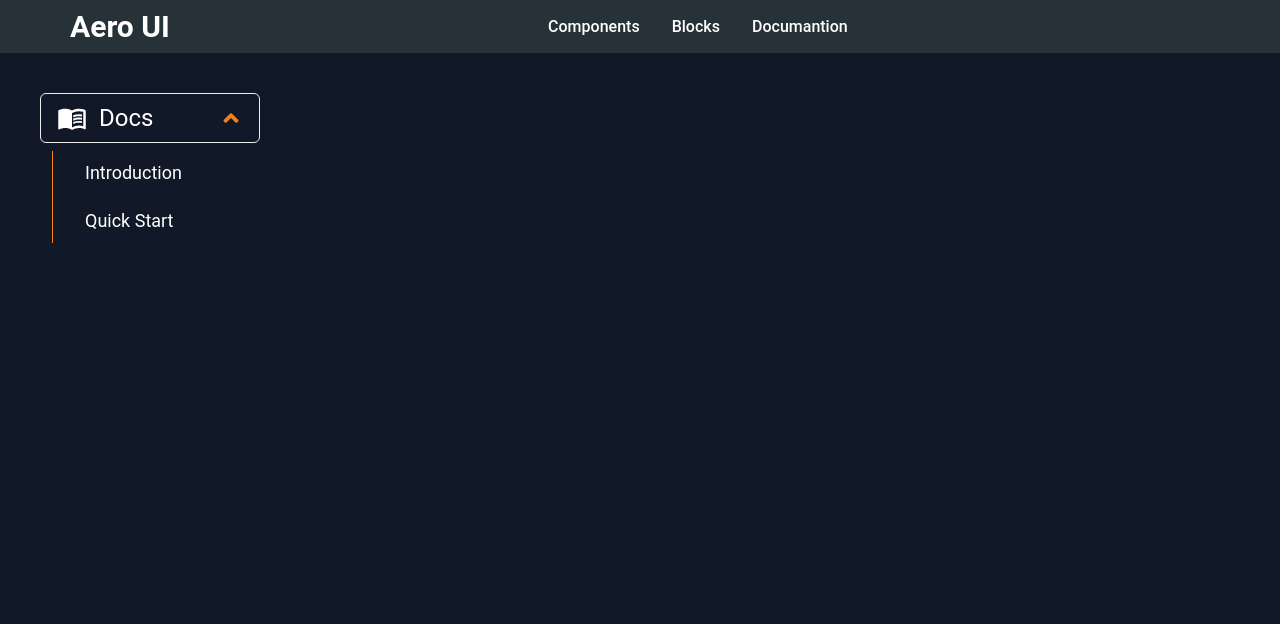
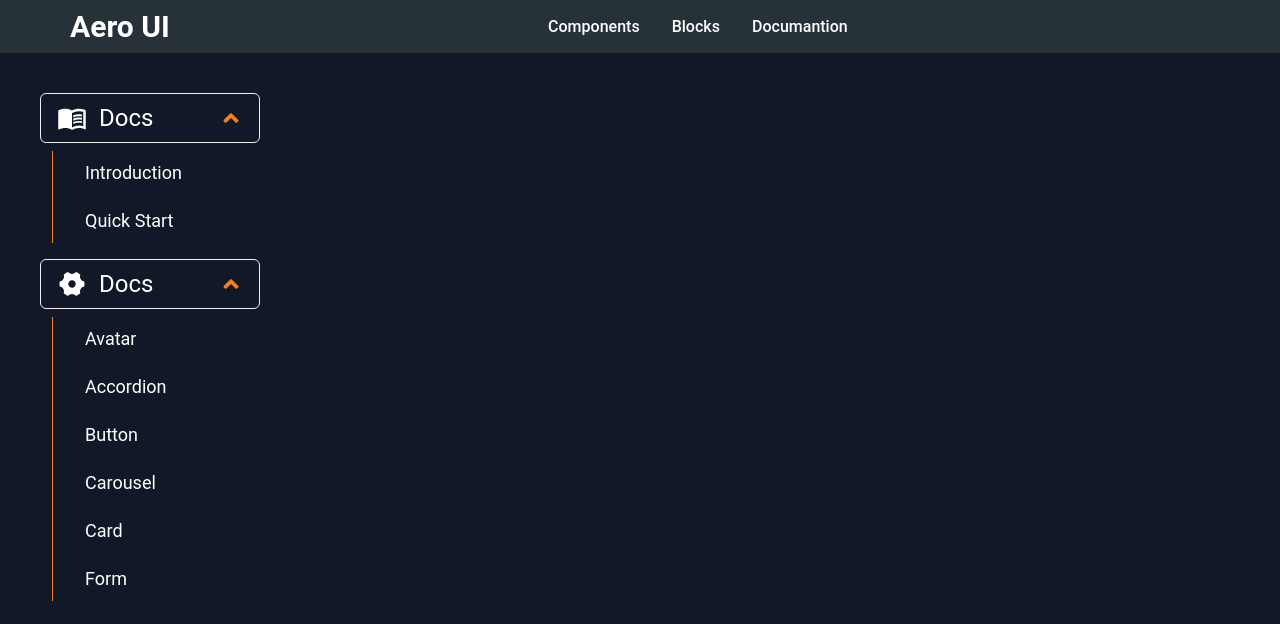
Before and after one commit to akash-khan-311/softui, a React (Vite) app: page /components in a window 1280 px wide. Shown: the top 624 px of the page. Built offline with nearby package versions, Linux system fonts and the light colour scheme.

Commit message:
add more items nav

```diff
--- a/src/Sidebar/Sidebar.jsx
+++ b/src/Sidebar/Sidebar.jsx
@@ -1,8 +1,10 @@
 /* eslint-disable no-unused-vars */
 import { FaAngleDown } from "react-icons/fa";
 import { MdMenuBook } from "react-icons/md";
+import { RiSettings4Fill } from "react-icons/ri";
 import { useState } from "react";
 import { Link } from "react-router-dom";
+const componentsItems = ['Avatar', 'Accordion', 'Button', 'Carousel', 'Card', 'Form']
 const Sidebar = () => {
   const [docOpen, seDocOpen] = useState(true);
   const [componentOpen, setComponentOpen] = useState(true);
@@ -12,8 +14,8 @@ const Sidebar = () => {
 
       className={`sidebar fixed z-40  w-[300px] px-6 select-none block transition-all overflow-y-scroll`}
     >
-      <div className="group flex h-full w-full flex-col space-y-6  ">
-        {/* components container */}
+      <div className="group flex h-full w-full flex-col space-y-2 ">
+        {/* docs container */}
         <div className="flex flex-col px-4 pt-10 text-lg text-white ">
           <div onClick={() => seDocOpen(!docOpen)} className="text-2xl">
             <div className="flex justify-between items-center border px-4 py-2 rounded-md overflow-hidden">
@@ -51,6 +53,42 @@ const Sidebar = () => {
             </div>
           </div>
         </div>
+        {/* components container */}
+        <div className="flex flex-col px-4 text-lg text-white ">
+          <div onClick={() => setComponentOpen(!componentOpen)} className="text-2xl">
+            <div className="flex justify-between items-center border px-4 py-2 rounded-md overflow-hidden">
+              <div className="flex items-center ">
+                <RiSettings4Fill className="mr-3 text-3xl" /> <span>Docs</span>
+              </div>
+              <FaAngleDown
+                className={`transition-all duration-300 ease-in-out text-yellow-900  ${
+                    componentOpen ? "rotate-180" : "rotate-0"
+                }`}
+              />
+            </div>
+
+            <div
+              className={`transition-all duration-300 ease-in-out grid ml-3  ${
+                componentOpen
+                  ? "grid-rows-[1fr] opacity-100"
+                  : " grid grid-rows-[0fr] opacity-0"
+              } `}
+            >
+              <div className="my-2 flex flex-col space-y-1 overflow-hidden border-l border-yellow-900 text-lg px-4">
+                {
+                    componentsItems.map((ItemName,i)=> <Link key={i}
+                        className="px-4 py-2 text-white duration-300 rounded-md hover:bg-yellow-900 hover:text-white"
+                        to={ItemName.toLocaleLowerCase()}
+                      >
+                         {ItemName}
+                      </Link>)
+                }
+
+
+              </div>
+            </div>
+          </div>
+        </div>
       </div>
     </div>
   );
--- a/src/index.css
+++ b/src/index.css
@@ -12,19 +12,24 @@ body::-webkit-scrollbar {
   background-color: rgb(17 24 39);
 }
 
-.sidebar::-webkit-scrollbar {
-  width: 7px;
+/* width */
+::-webkit-scrollbar {
+  width: 10px;
 }
 
-.sidebar::-webkit-scrollbar-thumb {
-  opacity: 0;
-  border-radius: 100px;
-  transition: opacity 0.8s ease;
-
+/* Track */
+::-webkit-scrollbar-track {
+  background: #888;
+  border-radius: 5px;
 }
 
-.sidebar:hover::-webkit-scrollbar-thumb {
-  background: #36a9fc2f;
-  border-radius: 100px;
-  opacity: 1;
+/* Handle */
+::-webkit-scrollbar-thumb {
+  background: #000;
+  border-radius: 5px;
 }
+
+/* Handle on hover */
+::-webkit-scrollbar-thumb:hover {
+  background: #555;
+}
```
